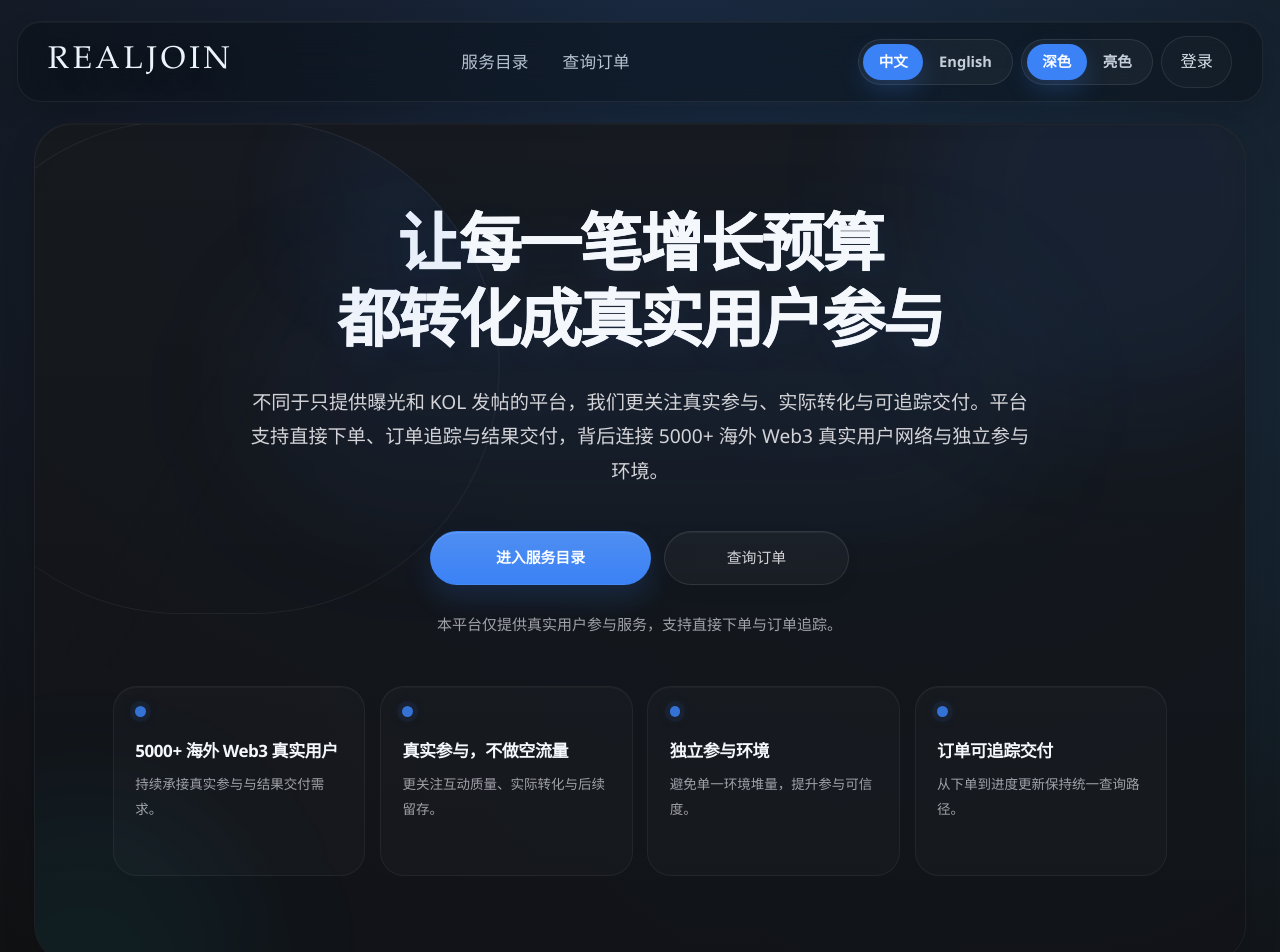
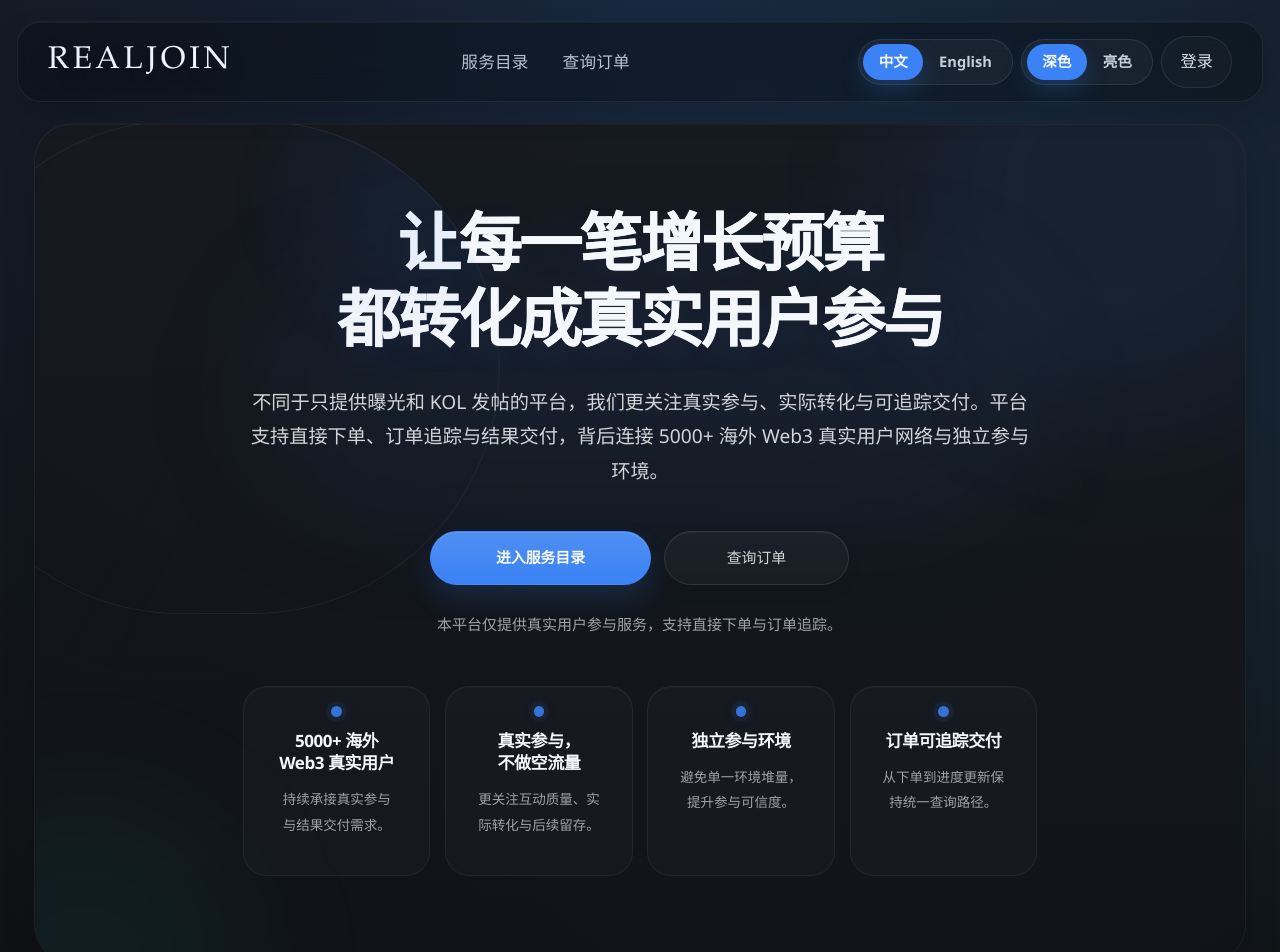
Before and after one commit to BarneyD66/Avola, a Next.js app: page / in a window 1280 px wide. Shown: the top 952 px of the page. Built offline with nearby package versions, Linux system fonts and the light colour scheme.

Commit message:
Refine homepage polish and locale copy

```diff
--- a/app/globals.css
+++ b/app/globals.css
@@ -1459,20 +1459,27 @@ html.light .header-login-pill:hover {
 .brand-story-hero-trust-item {
   position: relative;
   min-height: 11.2rem;
+  display: flex;
+  flex-direction: column;
+  align-items: center;
+  justify-content: flex-start;
 }
 
 .brand-story-hero-trust-dot {
   box-shadow:
     0 0 0 5px rgba(59, 130, 246, 0.07),
     0 0 18px rgba(59, 130, 246, 0.12);
+  margin-inline: auto;
 }
 
 .brand-story-hero-trust-title {
   text-wrap: balance;
+  max-width: 13ch;
 }
 
 .brand-story-hero-trust-description {
-  max-width: 20rem;
+  max-width: 18.5ch;
+  text-wrap: balance;
 }
 
 .brand-story-card-feature {
@@ -2444,26 +2451,11 @@ html.light .brand-flow-inline-dot-muted {
     inset 0 1px 0 rgba(255, 255, 255, 0.04);
 }
 
-.brand-trust-strip {
-  display: grid;
-  border: 1px solid rgba(255, 255, 255, 0.05);
-  background: linear-gradient(180deg, rgba(255, 255, 255, 0.014), rgba(255, 255, 255, 0)), rgba(255, 255, 255, 0.012);
-  box-shadow: inset 0 1px 0 rgba(255, 255, 255, 0.025);
-}
-
 .brand-value-strip {
   display: grid;
   border: 1px solid rgba(255, 255, 255, 0.05);
   background: linear-gradient(180deg, rgba(255, 255, 255, 0.014), rgba(255, 255, 255, 0)), rgba(255, 255, 255, 0.012);
   box-shadow: inset 0 1px 0 rgba(255, 255, 255, 0.025);
-}
-
-.brand-trust-cell {
-  position: relative;
-  transition:
-    background 180ms ease,
-    transform 180ms ease,
-    border-color 180ms ease;
 }
 
 .brand-value-cell {
@@ -2474,24 +2466,46 @@ html.light .brand-flow-inline-dot-muted {
     border-color 180ms ease;
 }
 
-.brand-trust-cell + .brand-trust-cell {
-  border-top: 1px solid rgba(255, 255, 255, 0.045);
-}
-
 .brand-value-cell + .brand-value-cell {
   border-top: 1px solid rgba(255, 255, 255, 0.045);
 }
 
-.brand-trust-cell:hover {
-  background: rgba(255, 255, 255, 0.022);
-}
-
 .brand-value-cell:hover {
   background: rgba(255, 255, 255, 0.022);
 }
 
-.brand-trust-cell-anchor {
-  background: linear-gradient(180deg, rgba(59, 130, 246, 0.035), rgba(255, 255, 255, 0));
+.brand-trust-grid {
+  display: grid;
+  gap: 0;
+  border-top: 1px solid rgba(255, 255, 255, 0.055);
+}
+
+.brand-trust-item {
+  position: relative;
+  transition:
+    background 180ms ease,
+    transform 180ms ease,
+    border-color 180ms ease;
+}
+
+.brand-trust-item + .brand-trust-item {
+  border-top: 1px solid rgba(255, 255, 255, 0.045);
+}
+
+.brand-trust-item:hover {
+  transform: translateY(-1px);
+  background: rgba(255, 255, 255, 0.016);
+}
+
+.brand-trust-item-anchor {
+  background: linear-gradient(180deg, rgba(59, 130, 246, 0.028), rgba(255, 255, 255, 0));
+}
+
+.brand-trust-accent-line {
+  width: 3rem;
+  height: 1px;
+  border-radius: 999px;
+  background: linear-gradient(90deg, rgba(147, 197, 253, 0.78), rgba(147, 197, 253, 0.14));
 }
 
 @media (min-width: 1280px) {
@@ -2499,7 +2513,7 @@ html.light .brand-flow-inline-dot-muted {
     grid-template-columns: repeat(3, minmax(0, 1fr));
   }
 
-  .brand-trust-strip {
+  .brand-trust-grid {
     grid-template-columns: minmax(0, 1.08fr) repeat(3, minmax(0, 0.92fr));
   }
 
@@ -2508,7 +2522,7 @@ html.light .brand-flow-inline-dot-muted {
     border-left: 1px solid rgba(255, 255, 255, 0.045);
   }
 
-  .brand-trust-cell + .brand-trust-cell {
+  .brand-trust-item + .brand-trust-item {
     border-top: 0;
     border-left: 1px solid rgba(255, 255, 255, 0.045);
   }
@@ -2607,7 +2621,7 @@ html.light .brand-console-pill {
   box-shadow: inset 0 1px 0 rgba(255, 255, 255, 0.88);
 }
 
-html.light .brand-trust-strip {
+html.light .brand-value-strip {
   border-color: rgba(89, 98, 112, 0.08);
   background:
     linear-gradient(180deg, rgba(255, 255, 255, 0.76), rgba(255, 255, 255, 0.48)),
@@ -2615,15 +2629,11 @@ html.light .brand-trust-strip {
   box-shadow: inset 0 1px 0 rgba(255, 255, 255, 0.9);
 }
 
-html.light .brand-value-strip {
-  border-color: rgba(89, 98, 112, 0.08);
-  background:
-    linear-gradient(180deg, rgba(255, 255, 255, 0.76), rgba(255, 255, 255, 0.48)),
-    rgba(255, 255, 255, 0.52);
-  box-shadow: inset 0 1px 0 rgba(255, 255, 255, 0.9);
-}
-
-html.light .brand-trust-cell + .brand-trust-cell {
+html.light .brand-trust-grid {
+  border-top-color: rgba(89, 98, 112, 0.08);
+}
+
+html.light .brand-trust-item + .brand-trust-item {
   border-color: rgba(89, 98, 112, 0.08);
 }
 
@@ -2631,18 +2641,21 @@ html.light .brand-value-cell + .brand-value-cell {
   border-color: rgba(89, 98, 112, 0.08);
 }
 
-html.light .brand-trust-cell:hover {
-  background: rgba(255, 255, 255, 0.64);
+html.light .brand-trust-item:hover {
+  background: rgba(255, 255, 255, 0.34);
 }
 
 html.light .brand-value-cell:hover {
   background: rgba(255, 255, 255, 0.64);
 }
 
-html.light .brand-trust-cell-anchor {
-  background:
-    linear-gradient(180deg, rgba(77, 121, 200, 0.06), rgba(255, 255, 255, 0.32)),
-    rgba(255, 255, 255, 0.38);
+html.light .brand-trust-item-anchor {
+  background:
+    linear-gradient(180deg, rgba(77, 121, 200, 0.04), rgba(255, 255, 255, 0));
+}
+
+html.light .brand-trust-accent-line {
+  background: linear-gradient(90deg, rgba(77, 121, 200, 0.82), rgba(77, 121, 200, 0.18));
 }
 
 html.light .brand-console-shell {
--- a/components/BrandHomepageExperience.tsx
+++ b/components/BrandHomepageExperience.tsx
@@ -1,6 +1,6 @@
 "use client";
 
-import { useState } from "react";
+import { useEffect, useState } from "react";
 import Link from "next/link";
 import { SiTelegram } from "react-icons/si";
 import { PlatformCoverageTicker } from "@/components/PlatformCoverageTicker";
@@ -8,7 +8,7 @@ import { useLocale } from "@/components/LocaleProvider";
 import { ViewportReveal } from "@/components/ViewportReveal";
 
 export function BrandHomepageExperience() {
-  const { messages } = useLocale();
+  const { messages, locale } = useLocale();
   const intro = messages.home.intro;
   const valueSection = messages.home.landing;
   const flowSection = messages.home.flow;
@@ -16,9 +16,23 @@ export function BrandHomepageExperience() {
   const notice = messages.home.notice;
   const [titleLineOne = intro.title, titleLineTwo = ""] = intro.title.split("\n");
   const [primarySignal, ...supportingSignals] = intro.signals;
-  const [activeFlowStepIndex, setActiveFlowStepIndex] = useState(2);
+  const [activeFlowStepIndex, setActiveFlowStepIndex] = useState(0);
+  const [isFlowPaused, setIsFlowPaused] = useState(false);
   const activeFlowStep = flowSection.steps[activeFlowStepIndex];
   const [, ...secondaryTrustItems] = intro.trustItems;
+
+  useEffect(() => {
+    if (isFlowPaused) {
+      return;
+    }
+
+    const stepCount = flowSection.steps.length;
+    const interval = window.setInterval(() => {
+      setActiveFlowStepIndex((current) => (current + 1) % stepCount);
+    }, 3200);
+
+    return () => window.clearInterval(interval);
+  }, [flowSection.steps.length, isFlowPaused]);
 
   return (
     <main className="brand-home-main relative flex-1 pt-30 pb-16 sm:pt-29 sm:pb-20">
@@ -35,7 +49,11 @@ export function BrandHomepageExperience() {
               <span className="mt-2.5 block sm:whitespace-nowrap">{titleLineTwo}</span>
             </h1>
 
-            <p className="brand-hero-subtitle hero-reveal hero-reveal-delay-2 mt-8 max-w-[46rem] text-[1.03rem] leading-8 text-muted-strong sm:text-[1.1rem] lg:text-[1.13rem] lg:leading-[2.02rem]">
+            <p
+              className={`brand-hero-subtitle hero-reveal hero-reveal-delay-2 mt-8 text-[1.03rem] leading-8 text-muted-strong sm:text-[1.1rem] lg:text-[1.13rem] lg:leading-[2.02rem] ${
+                locale === "en" ? "max-w-[42rem]" : "max-w-[46rem]"
+              }`}
+            >
               {intro.description}
             </p>
 
@@ -62,13 +80,13 @@ export function BrandHomepageExperience() {
               {intro.trustItems.map((item) => (
                 <div
                   key={item.title}
-                  className="brand-story-hero-trust-item rounded-[24px] px-4 py-4 text-left sm:px-5 sm:py-4.5"
+                  className="brand-story-hero-trust-item rounded-[24px] px-4 py-4 text-center sm:px-5 sm:py-4.5"
                 >
                   <span className="brand-story-hero-trust-dot mb-3 inline-flex h-2.5 w-2.5 rounded-full bg-accent/85" />
-                  <p className="brand-story-hero-trust-title text-[1rem] font-semibold leading-6 tracking-[-0.026em] text-foreground">
+                  <p className="brand-story-hero-trust-title mx-auto text-[1rem] font-semibold leading-[1.32] tracking-[-0.026em] text-foreground">
                     {item.title}
                   </p>
-                  <p className="brand-story-hero-trust-description mt-2 text-[13px] leading-6 text-muted sm:text-[13.5px]">
+                  <p className="brand-story-hero-trust-description mx-auto mt-3 text-[13px] leading-6 text-muted sm:text-[13.5px]">
                     {item.description}
                   </p>
                 </div>
@@ -134,7 +152,11 @@ export function BrandHomepageExperience() {
               </p>
             </div>
 
-            <div className="brand-flow-stage relative mt-10 grid gap-5 xl:grid-cols-[minmax(0,0.9fr)_minmax(360px,1.1fr)] xl:items-start">
+            <div
+              className="brand-flow-stage relative mt-10 grid gap-5 xl:grid-cols-[minmax(0,0.9fr)_minmax(360px,1.1fr)] xl:items-start"
+              onMouseEnter={() => setIsFlowPaused(true)}
+              onMouseLeave={() => setIsFlowPaused(false)}
+            >
               <ViewportReveal>
                 <div className="brand-flow-list rounded-[26px] px-5 py-5 sm:px-6 sm:py-6">
                   {flowSection.steps.map((step, index) => {
@@ -217,7 +239,13 @@ export function BrandHomepageExperience() {
               <p className="inline-flex rounded-full border border-white/6 bg-white/[0.02] px-3 py-1 text-[10px] font-medium uppercase tracking-[0.26em] text-accent-strong/76">
                 {trustSection.eyebrow}
               </p>
-              <h2 className="mx-auto mt-5 max-w-[22ch] text-[1.48rem] leading-[1.16] font-semibold tracking-[-0.04em] text-foreground sm:text-[1.84rem] lg:max-w-[18ch] lg:text-[2.06rem]">
+              <h2
+                className={`mx-auto mt-5 text-[1.48rem] leading-[1.16] font-semibold tracking-[-0.04em] text-foreground sm:text-[1.84rem] lg:text-[2.06rem] ${
+                  locale === "en"
+                    ? "max-w-[18ch] lg:max-w-[15ch]"
+                    : "max-w-[22ch] lg:max-w-[18ch]"
+                }`}
+              >
                 {trustSection.title}
               </h2>
               <p className="mx-auto mt-6 max-w-[40rem] text-[14px] leading-7 text-muted sm:text-[15px] sm:leading-7.5">
@@ -225,18 +253,19 @@ export function BrandHomepageExperience() {
               </p>
             </div>
 
-            <div className="brand-trust-strip mt-11 overflow-hidden rounded-[28px]">
-              <ViewportReveal className="brand-trust-cell brand-trust-cell-anchor px-5 py-6 sm:px-6 sm:py-6.5">
+            <div className="brand-trust-grid mt-11">
+              <ViewportReveal className="brand-trust-item brand-trust-item-anchor px-1 py-5 sm:px-2 sm:py-6">
+                <span className="brand-trust-accent-line mb-5 block" />
                 <p className="text-[10px] font-medium uppercase tracking-[0.24em] text-accent-strong/72">
                   {trustSection.anchorEyebrow}
                 </p>
                 <p className="mt-5 text-[2.18rem] leading-none font-semibold tracking-[-0.058em] text-foreground sm:text-[2.72rem]">
                   5000+
                 </p>
-                <h3 className="mt-4 max-w-[9.8ch] text-[1.08rem] leading-[1.18] font-semibold tracking-[-0.028em] text-foreground sm:text-[1.2rem]">
+                <h3 className="mt-4 max-w-[11ch] text-[1.08rem] leading-[1.18] font-semibold tracking-[-0.028em] text-foreground sm:text-[1.2rem]">
                   {trustSection.anchorTitle}
                 </h3>
-                <p className="mt-5 max-w-[20rem] text-[13px] leading-[1.72] text-muted sm:text-[14px] sm:leading-7">
+                <p className="mt-5 max-w-[21rem] text-[13px] leading-[1.72] text-muted sm:text-[14px] sm:leading-7">
                   {trustSection.anchorDescription}
                 </p>
               </ViewportReveal>
@@ -245,12 +274,10 @@ export function BrandHomepageExperience() {
                 <ViewportReveal
                   key={item.title}
                   delay={index * 90}
-                  className="brand-trust-cell px-5 py-6 sm:px-6 sm:py-6.5"
+                  className="brand-trust-item px-1 py-5 sm:px-2 sm:py-6"
                 >
-                  <p className="text-[10px] font-medium uppercase tracking-[0.24em] text-accent-strong/68">
-                      {`0${index + 1}`}
-                  </p>
-                  <p className="mt-5 max-w-[12ch] text-[1rem] font-semibold leading-[1.2] tracking-[-0.024em] text-foreground sm:text-[1.08rem]">
+                  <span className="brand-trust-accent-line mb-5 block" />
+                  <p className="max-w-[12ch] text-[1rem] font-semibold leading-[1.2] tracking-[-0.024em] text-foreground sm:text-[1.08rem]">
                     {item.title}
                   </p>
                   <p className="mt-5 max-w-[18rem] text-[13px] leading-[1.72] text-muted sm:text-[14px] sm:leading-7">
@@ -327,19 +354,14 @@ export function BrandHomepageExperience() {
                     {notice.rulesTitle}
                   </p>
                   <div className="mt-4 space-y-3">
-                    {notice.rules.map((item, index) => (
+                    {notice.rules.map((item) => (
                       <div
                         key={item}
                         className="brand-rule-line border-t border-white/7 pt-3 first:border-t-0 first:pt-0"
                       >
-                        <div className="flex items-start gap-3">
-                          <span className="mt-[0.18rem] text-[10px] font-medium uppercase tracking-[0.22em] text-accent-strong/72">
-                            0{index + 1}
-                          </span>
-                          <p className="text-[14px] leading-7 text-muted-strong sm:text-[15px]">
-                            {item}
-                          </p>
-                        </div>
+                        <p className="text-[14px] leading-7 text-muted-strong sm:text-[15px]">
+                          {item}
+                        </p>
                       </div>
                     ))}
                   </div>
--- a/locales/zh-CN.ts
+++ b/locales/zh-CN.ts
@@ -154,7 +154,7 @@ export const zhCN = {
     },
     flow: {
       eyebrow: "Delivery Flow",
-      title: "从下单到结果回传，交付路径始终保持清晰",
+      title: "从下单到结果回传，交付路径保持清晰",
       description:
         "平台将任务分发给真实海外 Web3 用户网络，并持续回传状态与结果，便于项目方在统一路径中跟踪交付。",
       currentStageLabel: "当前阶段",
@@ -269,10 +269,10 @@ export const zhCN = {
     },
   },
   services: {
-    eyebrow: "Curated Services",
-    title: "快速浏览服务目录",
-    description:
-      "按分类查看支持的平台入口、代表服务与起始价格，再进入对应详情页。",
+      eyebrow: "Curated Services",
+      title: "选择服务类别",
+      description:
+        "按分类查看支持的平台入口、代表服务与起始价格，再进入对应详情页。",
     note: "目录页仅作为分类入口，具体套餐、表单与支付流程将在服务详情页继续完成。",
     backHome: "返回品牌首页",
     railTitle: "目录导航",
```
Also changed, not shown: locales/en.ts (+10 -10 lines).
